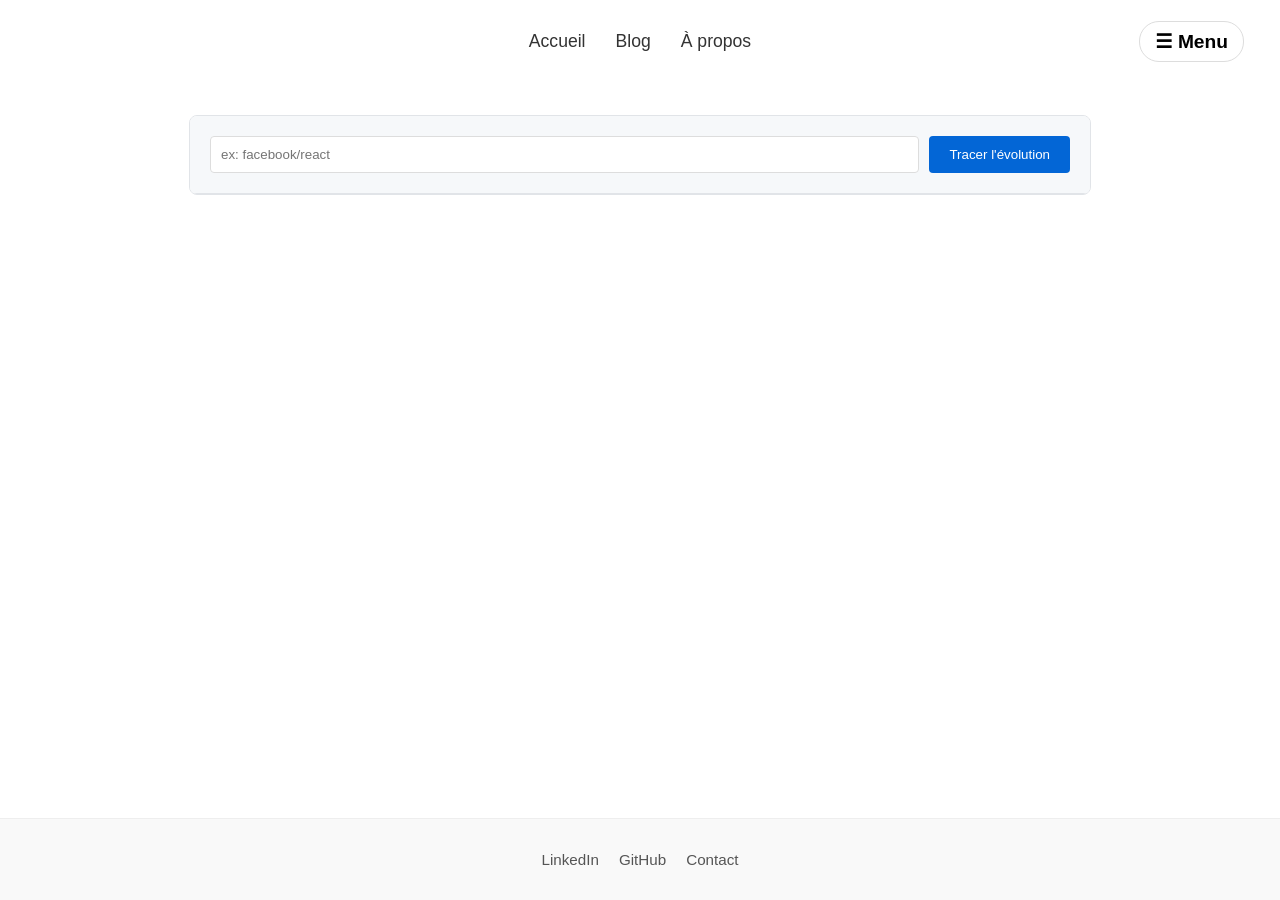
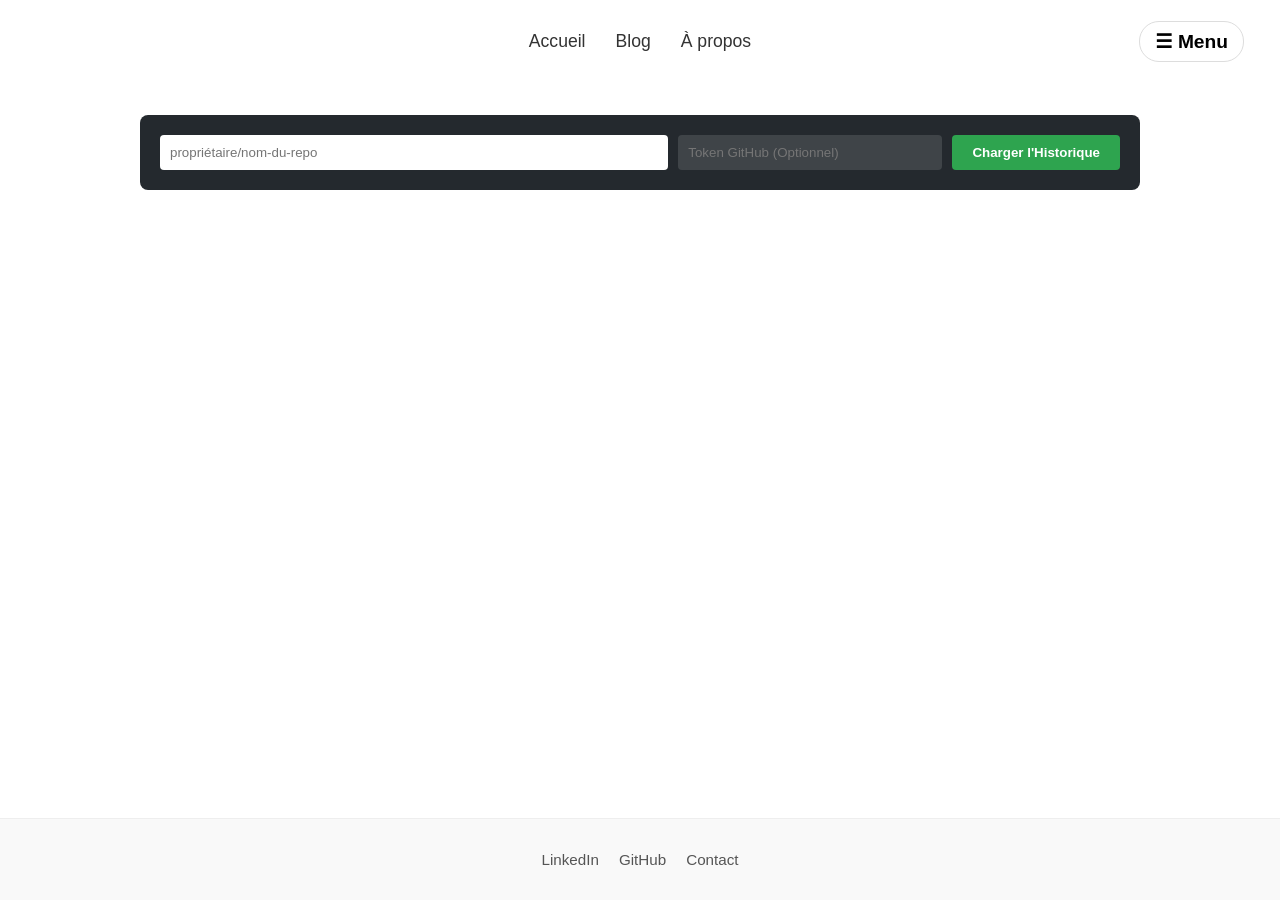
Before and after one commit to Iffigues/iffigues.github.io, a Jekyll site: the page built from pages/stats.md, in a window 1280 px wide. Built offline with Jekyll 4.4.1, drawn with Linux system fonts in a browser that asks for light colours; comment, search, counter and statistics services are not loaded; part of the change alters nothing that is shown.

```diff
--- a/pages/stats.md
+++ b/pages/stats.md
@@ -1,108 +1,155 @@
 ---
 layout: default
-title: Git Evolution Tracker
+title: Git Time-Travel Explorer
 ---
 
-<script src="https://cdn.jsdelivr.net/npm/chart.js"></script>
+<div id="git-time-machine" style="font-family: -apple-system, BlinkMacSystemFont, 'Segoe UI', Roboto, sans-serif; max-width: 1000px; margin: auto; color: #24292e;">
 
-<div id="git-evolution-dashboard" style="font-family: sans-serif; max-width: 900px; margin: auto; border: 1px solid #e1e4e8; border-radius: 8px; overflow: hidden;">
-
-    <div style="background: #f6f8fa; padding: 20px; border-bottom: 1px solid #e1e4e8;">
-        <div style="display: flex; gap: 10px;">
-            <input type="text" id="repoInput" placeholder="ex: facebook/react" style="flex-grow: 1; padding: 10px; border: 1px solid #ddd; border-radius: 4px;">
-            <button onclick="analyzeEvolution()" style="background: #0366d6; color: white; border: none; padding: 10px 20px; border-radius: 4px; cursor: pointer;">Tracer l'évolution</button>
-        </div>
+    <div style="background: #24292e; padding: 20px; border-radius: 8px; color: white; display: flex; gap: 10px; flex-wrap: wrap;">
+        <input type="text" id="repoInput" placeholder="propriétaire/nom-du-repo" style="flex: 2; padding: 10px; border-radius: 4px; border: none;">
+        <input type="password" id="tokenInput" placeholder="Token GitHub (Optionnel)" style="flex: 1; padding: 10px; border-radius: 4px; border: none; background: #3f4448; color: white;">
+        <button onclick="loadCommits()" style="background: #2ea44f; color: white; border: none; padding: 10px 20px; border-radius: 4px; font-weight: bold; cursor: pointer;">Charger l'Historique</button>
     </div>
 
-    <div id="loader" style="display: none; padding: 30px; text-align: center;">📊 Analyse des instantanés historiques...</div>
+    <div id="main-layout" style="display: grid; grid-template-columns: 300px 1fr; gap: 20px; margin-top: 20px; display: none;">
 
-    <div id="results" style="display: none; padding: 20px;">
-        <h4>Évolution de la taille du code (Derniers Commits)</h4>
-        <canvas id="sizeChart" style="width: 100%; height: 300px; margin-bottom: 30px;"></canvas>
+        <div style="border: 1px solid #e1e4e8; border-radius: 6px; background: #f6f8fa;">
+            <div style="padding: 10px; border-bottom: 1px solid #e1e4e8; font-weight: bold; font-size: 0.9em;">Derniers Commits</div>
+            <div id="commitList" style="max-height: 600px; overflow-y: auto;"></div>
+        </div>
 
-        <h4>Détails des Variations</h4>
-        <div id="commitHistory" style="font-size: 0.9em;"></div>
+        <div style="border: 1px solid #e1e4e8; border-radius: 6px; background: white; display: flex; flex-direction: column;">
+            <div id="explorerHeader" style="padding: 15px; border-bottom: 1px solid #e1e4e8; background: #fff;">
+                <div id="currentCommitInfo" style="margin-bottom: 10px; font-size: 0.85em; color: #586069;"></div>
+                <div id="breadcrumb" style="font-family: monospace; font-size: 0.9em; color: #0366d6;"></div>
+            </div>
+            <table style="width: 100%; border-collapse: collapse;">
+                <thead style="background: #fafbfc; border-bottom: 1px solid #e1e4e8; font-size: 0.8em; color: #586069;">
+                    <tr>
+                        <th style="padding: 10px; text-align: left;">Nom</th>
+                        <th style="padding: 10px; text-align: left; width: 100px;">Taille</th>
+                        <th style="padding: 10px; text-align: left; width: 80px;">Part</th>
+                    </tr>
+                </thead>
+                <tbody id="fileTable"></tbody>
+            </table>
+        </div>
     </div>
 </div>
 
 <script>
-let myChart = null;
+let allFiles = [];
+let currentRepo = "";
+let totalSizeAtCommit = 0;
 
-async function analyzeEvolution() {
+// 1. Charger la liste des commits
+async function loadCommits() {
     const repo = document.getElementById('repoInput').value.trim();
-    const loader = document.getElementById('loader');
-    const results = document.getElementById('results');
-
-    loader.style.display = 'block';
-    results.style.display = 'none';
+    const token = document.getElementById('tokenInput').value.trim();
+    const headers = token ? { "Authorization": `token ${token}` } : {};
 
     try {
-        // 1. Récupérer les 10 derniers commits
-        const commitsRes = await fetch(`https://api.github.com/repos/${repo}/commits?per_page=10`);
-        const commits = await commitsRes.json();
+        const res = await fetch(`https://api.github.com/repos/${repo}/commits?per_page=15`, { headers });
+        const commits = await res.json();
+        currentRepo = repo;
 
-        const historyData = [];
+        const list = document.getElementById('commitList');
+        list.innerHTML = "";
+        commits.forEach((c, index) => {
+            const div = document.createElement('div');
+            div.style.cssText = "padding: 12px; border-bottom: 1px solid #e1e4e8; cursor: pointer; font-size: 0.85em;";
+            div.innerHTML = `
+                <div style="font-weight: bold; margin-bottom: 4px;">${c.commit.message.substring(0, 50)}</div>
+                <div style="color: #666; font-size: 0.8em;">${new Date(c.commit.author.date).toLocaleDateString()} • ${c.sha.substring(0,7)}</div>
+            `;
+            div.onclick = () => {
+                document.querySelectorAll('#commitList div').forEach(d => d.style.background = "transparent");
+                div.style.background = "#fff";
+                loadTree(c.sha, c.commit.message);
+            };
+            list.appendChild(div);
+            if(index === 0) div.click(); // Charger le plus récent par défaut
+        });
 
-        // 2. Pour chaque commit, on récupère la taille du "Tree"
-        // On utilise Promise.all pour paralléliser les requêtes
-        for (let commit of commits.reverse()) {
-            const treeSha = commit.commit.tree.sha;
-            const treeRes = await fetch(`https://api.github.com/repos/${repo}/git/trees/${treeSha}?recursive=1`);
-            const treeData = await treeRes.json();
-
-            const totalSize = treeData.tree.reduce((acc, item) => acc + (item.size || 0), 0);
-
-            historyData.push({
-                date: new Date(commit.commit.author.date).toLocaleDateString(),
-                sizeMB: (totalSize / (1024 * 1024)).toFixed(2),
-                msg: commit.commit.message.substring(0, 30) + "..."
-            });
-        }
-
-        renderChart(historyData);
-        renderCommitList(historyData);
-
-        loader.style.display = 'none';
-        results.style.display = 'block';
-    } catch (e) {
-        alert("Erreur d'accès aux données historiques.");
-        loader.style.display = 'none';
-    }
+        document.getElementById('main-layout').style.display = 'grid';
+    } catch (e) { alert("Erreur lors du chargement des commits."); }
 }
 
-function renderChart(data) {
-    const ctx = document.getElementById('sizeChart').getContext('2d');
+// 2. Charger l'arborescence d'un commit spécifique
+async function loadTree(sha, message) {
+    const token = document.getElementById('tokenInput').value.trim();
+    const headers = token ? { "Authorization": `token ${token}` } : {};
 
-    if (myChart) myChart.destroy();
+    document.getElementById('currentCommitInfo').innerText = `📅 Snapshot : "${message}" (${sha.substring(0,7)})`;
+    document.getElementById('fileTable').innerHTML = "<tr><td colspan='3' style='padding:20px; text-align:center;'>Chargement des fichiers...</td></tr>";
 
-    myChart = new Chart(ctx, {
-        type: 'line',
-        data: {
-            labels: data.map(d => d.date),
-            datasets: [{
-                label: 'Taille du dépôt (MB)',
-                data: data.map(d => d.sizeMB),
-                borderColor: '#2ecc71',
-                backgroundColor: 'rgba(46, 204, 113, 0.1)',
-                fill: true,
-                tension: 0.3
-            }]
-        },
-        options: {
-            responsive: true,
-            plugins: { legend: { display: false } },
-            scales: { y: { beginAtZero: false, title: { display: true, text: 'MegaBytes' } } }
+    try {
+        const res = await fetch(`https://api.github.com/repos/${currentRepo}/git/trees/${sha}?recursive=1`, { headers });
+        const data = await res.json();
+        allFiles = data.tree;
+        totalSizeAtCommit = allFiles.reduce((acc, i) => acc + (i.size || 0), 0);
+        renderFolder("");
+    } catch (e) { alert("Erreur d'arborescence."); }
+}
+
+// 3. Afficher un dossier spécifique
+function renderFolder(path) {
+    const table = document.getElementById('fileTable');
+    const bread = document.getElementById('breadcrumb');
+    table.innerHTML = "";
+
+    // Breadcrumb
+    bread.innerHTML = `<span onclick="renderFolder('')" style="cursor:pointer">root</span>` +
+        path.split('/').filter(x=>x).map((p, i, arr) => {
+            const fp = arr.slice(0, i+1).join('/');
+            return ` / <span onclick="renderFolder('${fp}')" style="cursor:pointer">${p}</span>`;
+        }).join('');
+
+    const items = {};
+    allFiles.forEach(item => {
+        if (path === "" || item.path.startsWith(path + "/")) {
+            const rel = path === "" ? item.path : item.path.substring(path.length + 1);
+            const name = rel.split('/')[0];
+            if (!items[name]) {
+                items[name] = { name, type: rel.includes('/') ? 'tree' : item.type, size: 0, path: path===""?name:path+"/"+name };
+            }
+            items[name].size += (item.size || 0);
         }
     });
+
+    const sorted = Object.values(items).sort((a,b) => (b.type==='tree')-(a.type==='tree') || b.size - a.size);
+
+    if(path !== "") {
+        const parent = path.includes('/') ? path.split('/').slice(0,-1).join('/') : "";
+        addRow("..", 0, 'tree', parent, true);
+    }
+
+    sorted.forEach(item => addRow(item.name, item.size, item.type, item.path));
 }
 
-function renderCommitList(data) {
-    const container = document.getElementById('commitHistory');
-    container.innerHTML = data.reverse().map(c => `
-        <div style="display: flex; justify-content: space-between; padding: 10px; border-bottom: 1px solid #eee;">
-            <span><strong>${c.date}</strong> - ${c.msg}</span>
-            <span style="color: #0366d6; font-weight: bold;">${c.sizeMB} MB</span>
-        </div>
-    `).join('');
+function addRow(name, size, type, path, isBack) {
+    const row = document.createElement('tr');
+    row.style.cssText = "border-bottom: 1px solid #f1f1f1; cursor: pointer;";
+    row.onclick = () => type === 'tree' ? renderFolder(path) : null;
+
+    const pct = ((size / totalSizeAtCommit) * 100).toFixed(1);
+
+    row.innerHTML = `
+        <td style="padding: 10px; color: ${type==='tree'?'#0366d6':'#24292e'}">${type==='tree'?'📁':'📄'} ${name}</td>
+        <td style="padding: 10px; color: #666; font-size: 0.9em;">${isBack?'-':formatSize(size)}</td>
+        <td style="padding: 10px;">
+            <div style="font-size: 0.7em; color: #999;">${isBack?'':pct+'%'}</div>
+            <div style="height:3px; background:#eee; border-radius:2px;">
+                <div style="height:100%; background:#0366d6; width:${isBack?0:pct}%"></div>
+            </div>
+        </td>
+    `;
+    document.getElementById('fileTable').appendChild(row);
+}
+
+function formatSize(b) {
+    if (b === 0) return '0 B';
+    const i = Math.floor(Math.log(b) / Math.log(1024));
+    return (b / Math.pow(1024, i)).toFixed(1) + ' ' + ['B', 'KB', 'MB', 'GB'][i];
 }
 </script>
```
